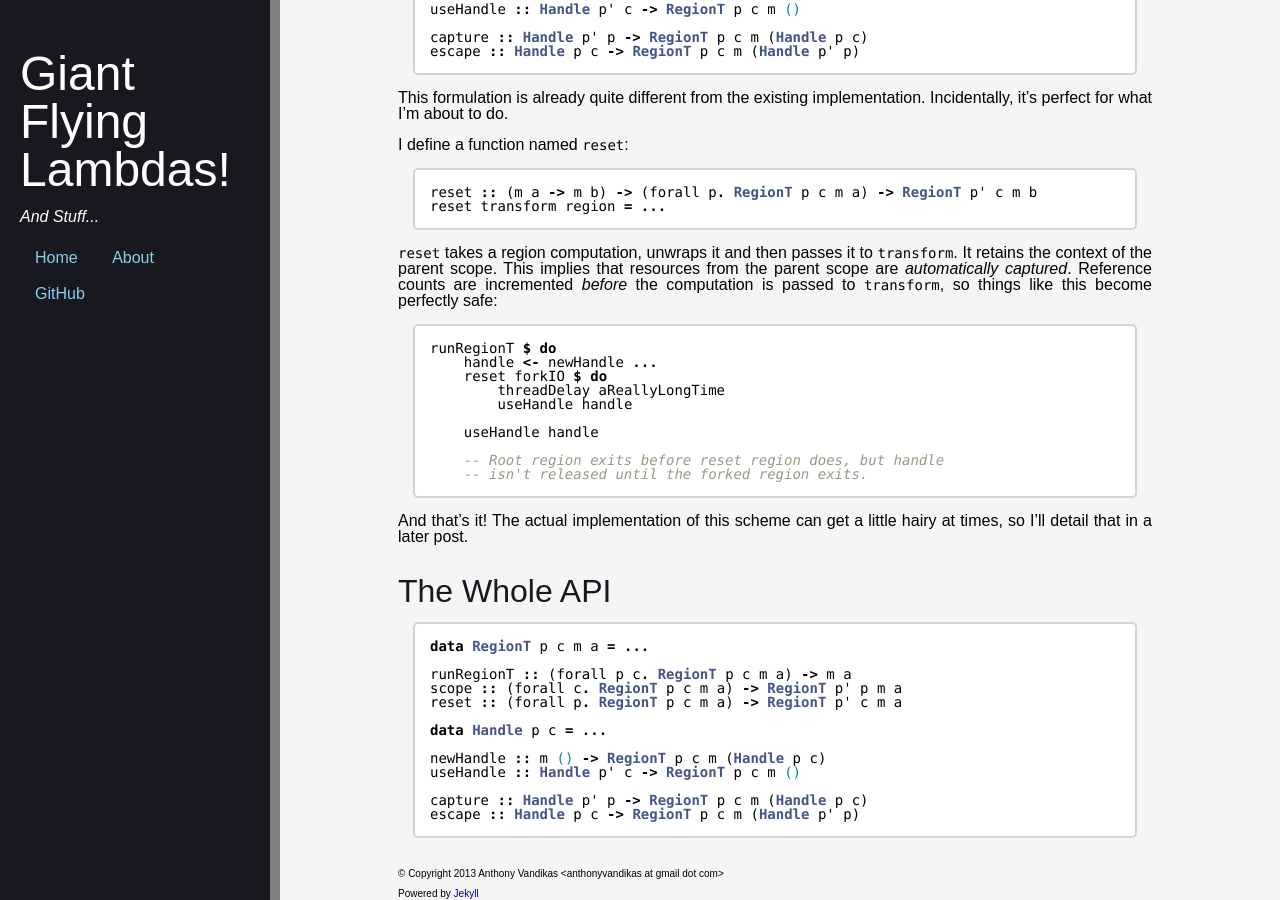
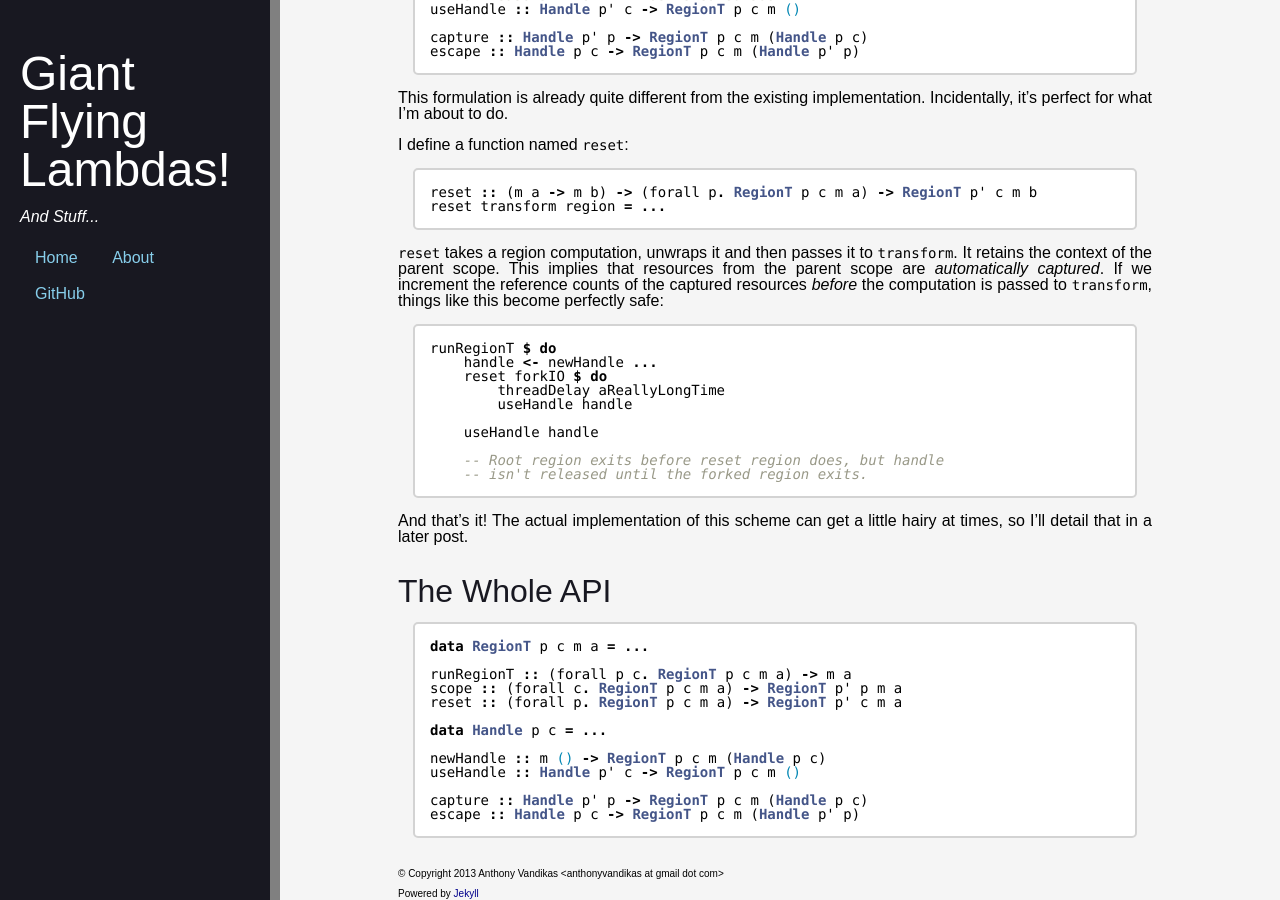
Before and after one commit to YellPika/YellPika.github.io, a Jekyll site: the page built from _posts/2013-12-10-improving-monadic-regions.md, in a window 1280 px wide and 900 px high, scrolled down 1353 px. Built offline with Jekyll 4.4.1, drawn with Linux system fonts in a browser that asks for light colours; Markdown is read by kramdown in place of the engine named in the settings.

Commit message:
Small change...

```diff
--- a/_posts/2013-12-10-improving-monadic-regions.md
+++ b/_posts/2013-12-10-improving-monadic-regions.md
@@ -106,9 +106,9 @@ reset transform region = ...
 
 `reset` takes a region computation, unwraps it and then passes it to
 `transform`. It retains the context of the parent scope. This implies that
-resources from the parent scope are _automatically captured_. Reference counts
-are incremented _before_ the computation is passed to `transform`, so things
-like this become perfectly safe:
+resources from the parent scope are _automatically captured_. If we increment
+the reference counts of the captured resources _before_ the computation is
+passed to `transform`, things like this become perfectly safe:
 
 {% highlight haskell %}
 runRegionT $ do
```
